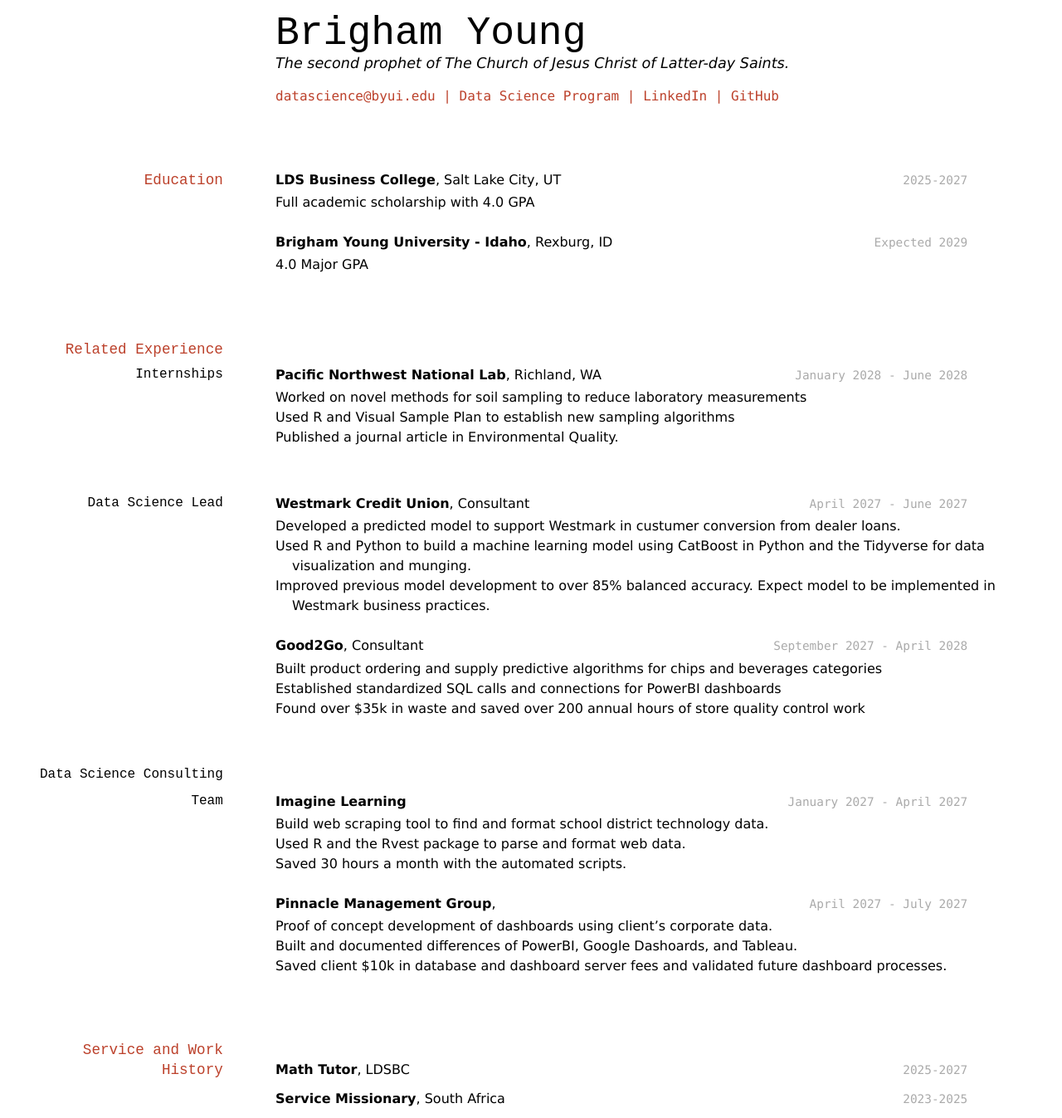
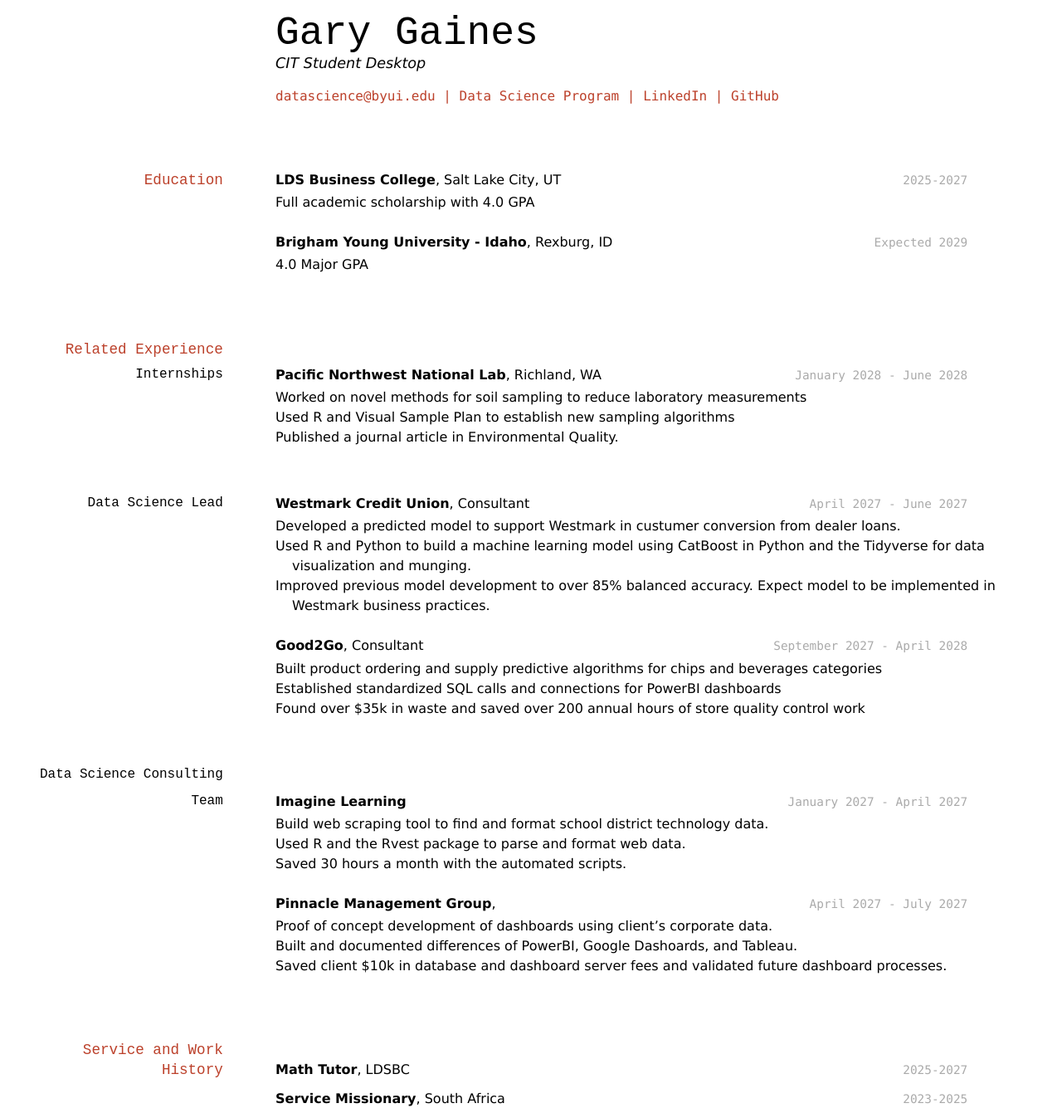
Before and after one commit to byuids-resumes/gaines-resume, a Jekyll site: the page built from docs/index.md, in a window 1280 px wide. Shown: the whole page at 83% size. Built offline with Jekyll 4.4.1, drawn with Linux system fonts in a browser that asks for light colours.

Commit message:
first basic changes

```diff
--- a/docs/index.md
+++ b/docs/index.md
@@ -1,9 +1,9 @@
 ---
 layout: cv
-title: Brigham Young's Resume
+title: Gary Gaines' Resume
 ---
-# Brigham Young
-The second prophet of The Church of Jesus Christ of Latter-day Saints.
+# Gary Gaines
+CIT Student Desktop
 
 <div id="webaddress">
 <a href="datascience@byui.edu">datascience@byui.edu</a>
```
